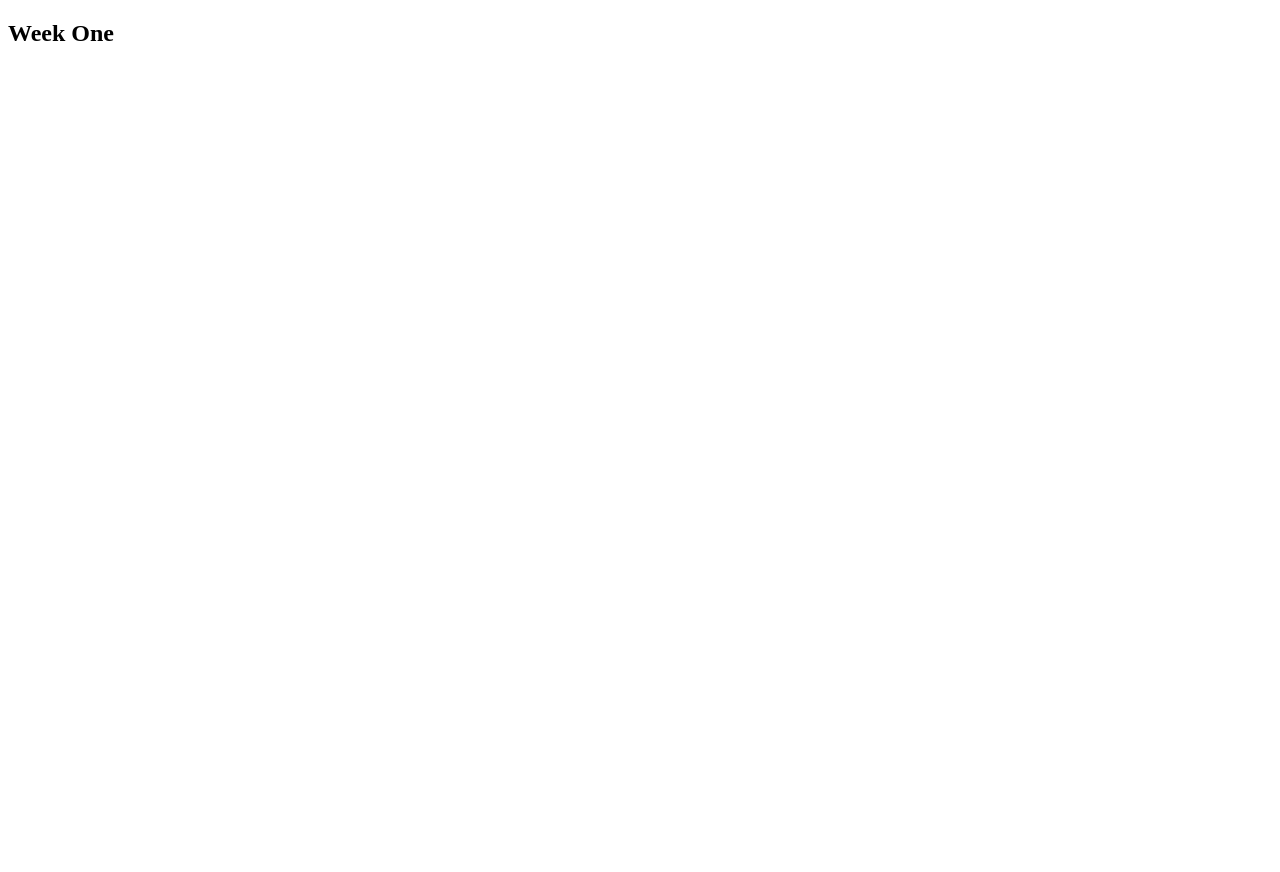
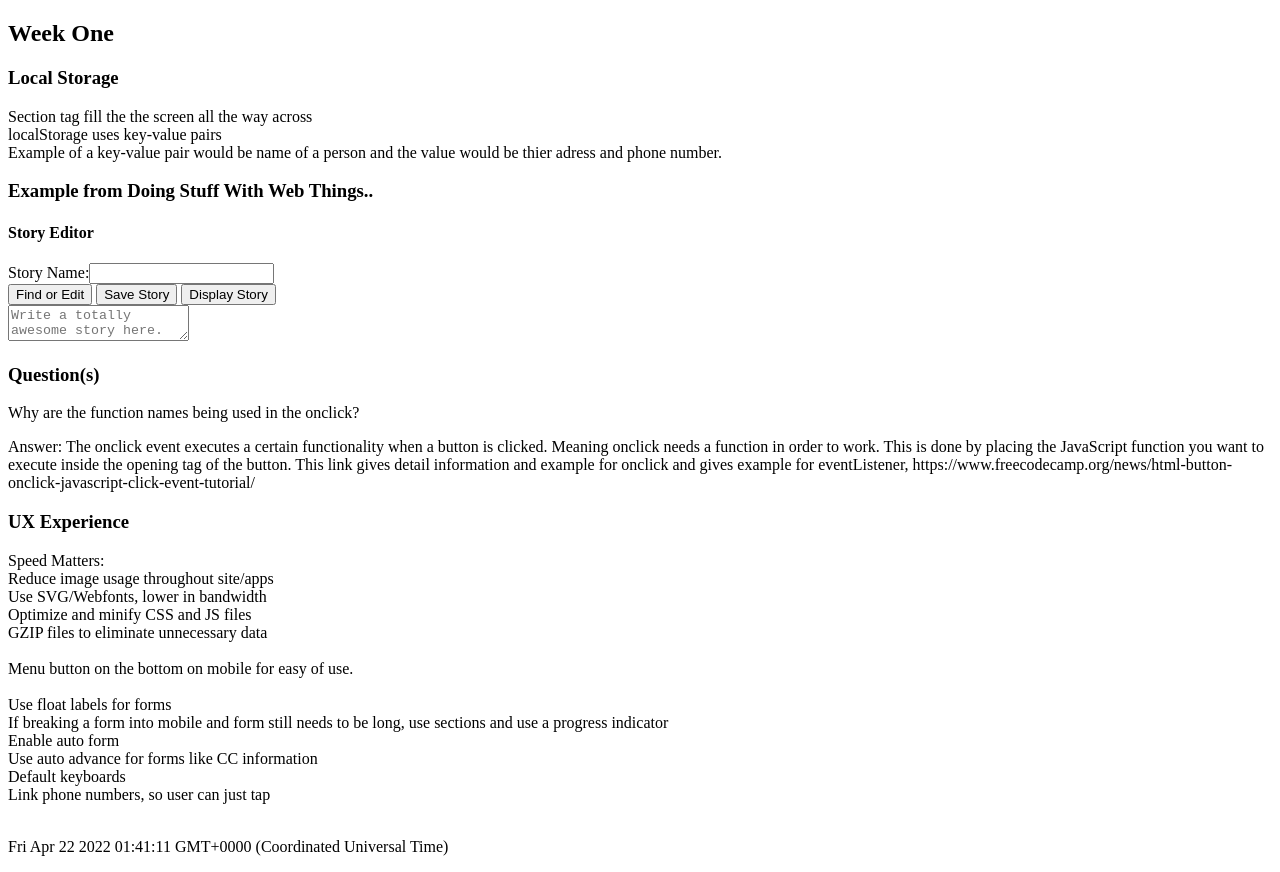
Before and after one commit to ksantos16/portfolio, a plain HTML site: page week1/index.html in a window 1280 px wide. Before the commit the page ends 800 px from the top, so only its background shows below. Drawn offline with Linux system fonts and the light colour scheme.

```diff
--- a/js/main.js
+++ b/js/main.js
@@ -26,7 +26,7 @@
 
     title.textContent = link.title;
     label.textContent = link.label;
-    url.textContent = link.url;
+    url.innerHTML = `<a href="${link.url}">${link.url}</a>`;
 
     section.appendChild(title);
     section.appendChild(label);
--- a/week1/index.html
+++ b/week1/index.html
@@ -12,10 +12,63 @@
     <h2>Week One</h2>
 
     <section>
+        <h3>Local Storage</h3>
         <p>
+            Section tag fill the the screen all the way across<br>
+            localStorage uses key-value pairs<br>
+            Example of a key-value pair would be name of a person and the value would be thier adress and phone
+            number.<br>
+        </p>
+    </section>
+    <h3>Example from Doing Stuff With Web Things..</h3>
+    <h4>Story Editor</h4>
+    Story Name:<input id="name_input"></input>
+    <section>
+        <button onclick="loadStory()">Find or Edit</button>
+        <button onclick="saveStory()">Save Story</button>
+        <button onclick="displayStory()">Display Story</button>
+    </section>
+    <textarea id="story_editor" placeholder="Write a totally awesome story here."></textarea>
+    <section id="story_display"></section>
+    <section>
+
+        <h3>Question(s)</h3>
+        <p>
+            Why are the function names being used in the onclick?
+        <p>Answer: The onclick event executes a certain functionality when a button is clicked. Meaning onclick needs a
+            function in order to work. This is done by placing the JavaScript function you want to execute inside the
+            opening tag of the button. This link gives detail information and example for onclick and gives example for
+            eventListener, https://www.freecodecamp.org/news/html-button-onclick-javascript-click-event-tutorial/
+        </p>
+
 
         </p>
+        <h3>UX Experience</h3>
+        <p>
+            Speed Matters:<br>
+            Reduce image usage throughout site/apps<br>
+            Use SVG/Webfonts, lower in bandwidth<br>
+            Optimize and minify CSS and JS files<br>
+            GZIP files to eliminate unnecessary data<br>
+            <br>
+            Menu button on the bottom on mobile for easy of use.<br>
+            <br>
+            Use float labels for forms<br>
+            If breaking a form into mobile and form still needs to be long, use sections and use a progress
+            indicator<br>
+            Enable auto form<br>
+            Use auto advance for forms like CC information<br>
+            Default keyboards<br>
+            Link phone numbers, so user can just tap<br>
+
+            <br>
+        </p>
     </section>
+
+    <p><span id="date"></span></p>
+
+
+    <script src="js/script.js"></script>
 </body>
 
 </html>
--- /dev/null
+++ b/week1/js/script.js
@@ -0,0 +1,46 @@
+const lastmod = document.querySelector('#date');
+const toadysdate = new Date()
+lastmod.innerHTML = `${toadysdate}`;
+
+
+// NOTE: how these buttons work to recall the information from localStorage you have to input the name in the input box that you
+// used when you saved the story click Find or Edit and then you can hit Display. If you just input the name and hit Display it
+// will not bring up the story.
+
+
+function loadStory() {
+    // imagine storyName and storyHTML are like boxes we put stuff that pertains to the name the box is given.
+    // Ex. given is if I had a box in my kitchen that had a label that says flour I would put flour in that box.
+
+    // reding the line below in "English" it says, "Hey document, get the element who's id is 'name_input'.
+    // Take what you find inside the input box and the screen, its value, and store what you find in a variable namen'storyName'."
+    let storyName = document.getElementById('name_input').value
+    // reding the line below in "English" it says, "Hey localStorage, get the item stored using what's in
+    // the storyName variable/box as a key. Put the story you find in a variable/box called 'storyHTML'"
+    let storyHTML = localStorage.getItem(storyName)
+    // reding the line below in "English" it says, "Hey document, get the element who's id is 'story_editor'
+    // and put in the visual box on the screen (in it's value) what is in the 'storyHTML' variable."
+    document.getElementById('story_editor').value = storyHTML
+}
+
+function saveStory() {
+    // reding the line below in "English" it says, "Hey document, get the element who's id is 'name input'.
+    // Take what you find inside the input box on the screen, its value, and store what you find in a variable name 'storyName'."
+    // NOTE: When you want to get the user's input from any input or text area tag, you use the special
+    // word 'value'. And when you want to show something to a user, you use a section and the special word 'innerHTML'.
+    // Again, input or textarea use value; a section, use innerHTML.
+    let storyName = document.getElementById('name_input').value
+    let storyHTML = document.getElementById('story_editor').value
+    // line below stores the story. In "English" it says, "Hey localStorage, store whats in the 'storyHTML
+    // variable/box and label the stored piece of information with what you find on the storyName variabke/box."
+    localStorage.setItem(storyName, storyHTML)
+}
+
+function displayStory() {
+    // reding the line below in "English" it says, "Hey document, go get the element who's id is 'story_editor.
+    // Take what you fond inside it, its value, and store what you find in a variable(box) named 'storyHTML'."
+    let storyHTML = document.getElementById('story_editor').value
+    // reding the line below in "English" it says, "Hey document, go get the element who's id is 'story_display'
+    // and put what you find in the storyHTML variable/box beween the story display's starting and ending tags."
+    document.getElementById('story_display').innerHTML = storyHTML
+}
--- /dev/null
+++ b/week2/js/script.js
@@ -0,0 +1,3 @@
+const lastmod = document.querySelector('#date');
+const toadysdate = new Date()
+lastmod.innerHTML = `${toadysdate}`;
```
Also changed, not shown: week2/index.html (+5 -0 lines).
